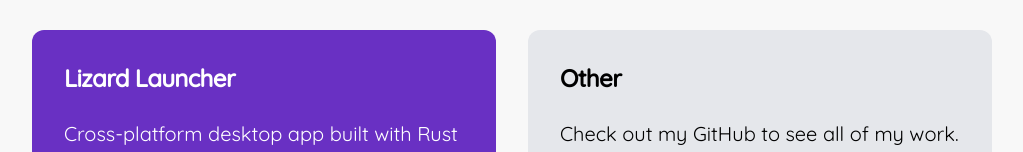
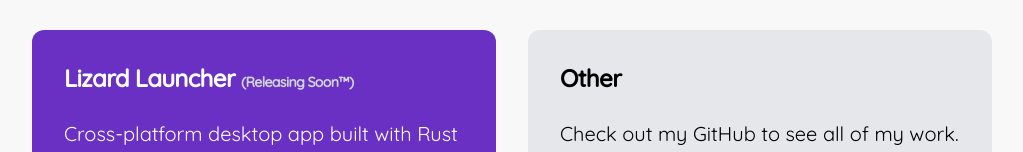
Before and after one commit to jvanhouts/jvanhouts.github.io, a SvelteKit app: page / in a window 1280 px wide. Shown: the part 430-582 px from the top of the page, without its empty margins (128-1151 px from the left). Built offline with nearby package versions, Linux system fonts and the light colour scheme.

Commit message:
tiny update

```diff
--- a/src/routes/+page.svelte
+++ b/src/routes/+page.svelte
@@ -31,7 +31,7 @@
         <div class="grid grid-cols-1 lg:grid-cols-2 gap-8 min-h-fit">
             <div class="bg-accent rounded-xl p-8 mt-8 card flex flex-col justify-between"on:click={ x => redirect("https://github.com/hollow-em/lizardLauncher") }>
                 <div>
-                    <h1 class="title text-white">Lizard Launcher</h1>
+                    <h1 class="title text-white">Lizard Launcher <span class="text-gray-300 text-sm">(Releasing Soon&trade;)</span></h1>
                     <p class="my-6 leading-relaxed text-xl text-white">Cross-platform desktop app built with Rust and SvelteKit. Used to manage and launch the game Cataclysm: Dark Days Ahead.</p>
                 </div>
                 <span class="btn-inline flex items-center text-white" href="https://github.com/gunwunbun">Take me there <ArrowRight class="arrow ml-1" /></span>
```
